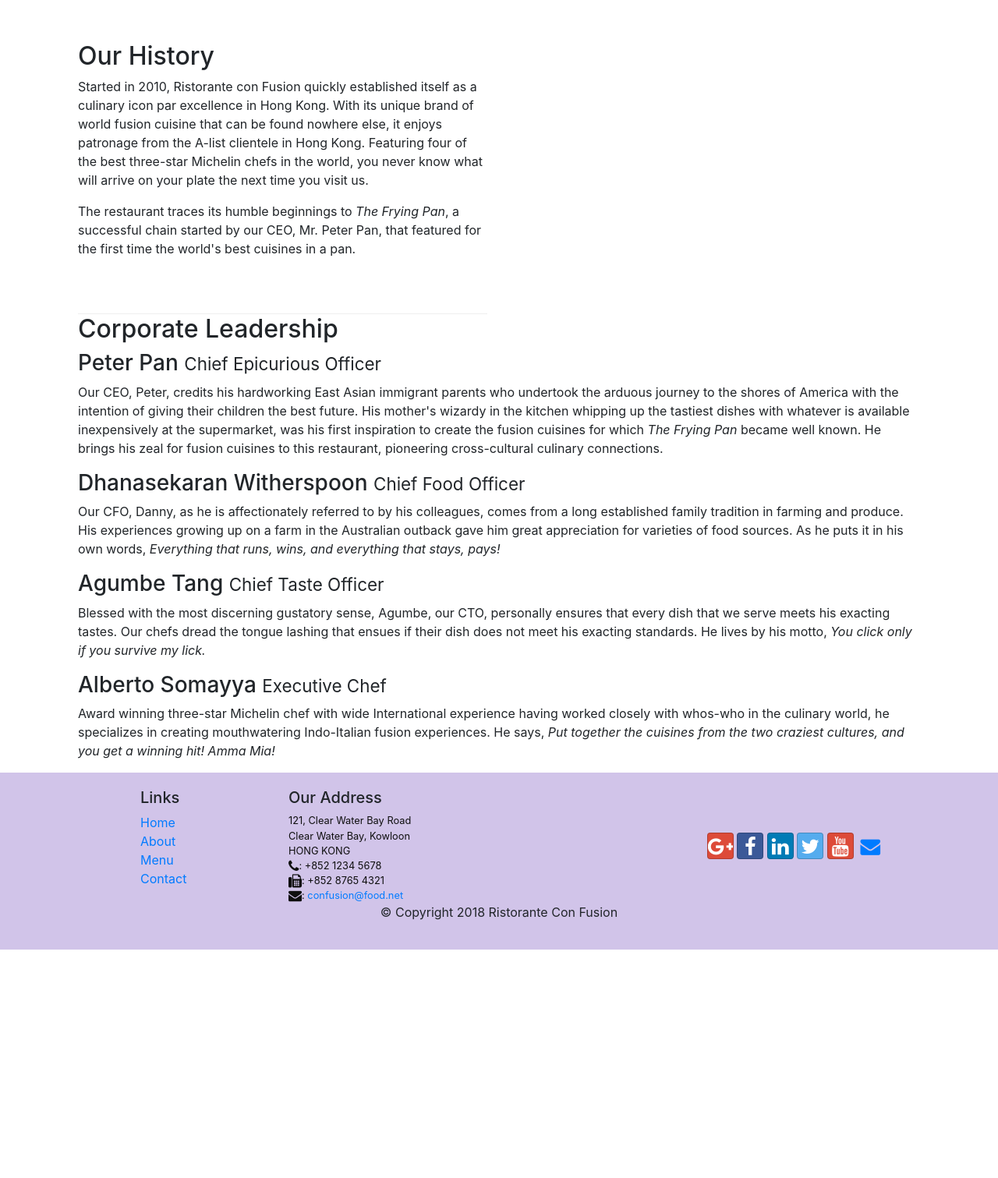
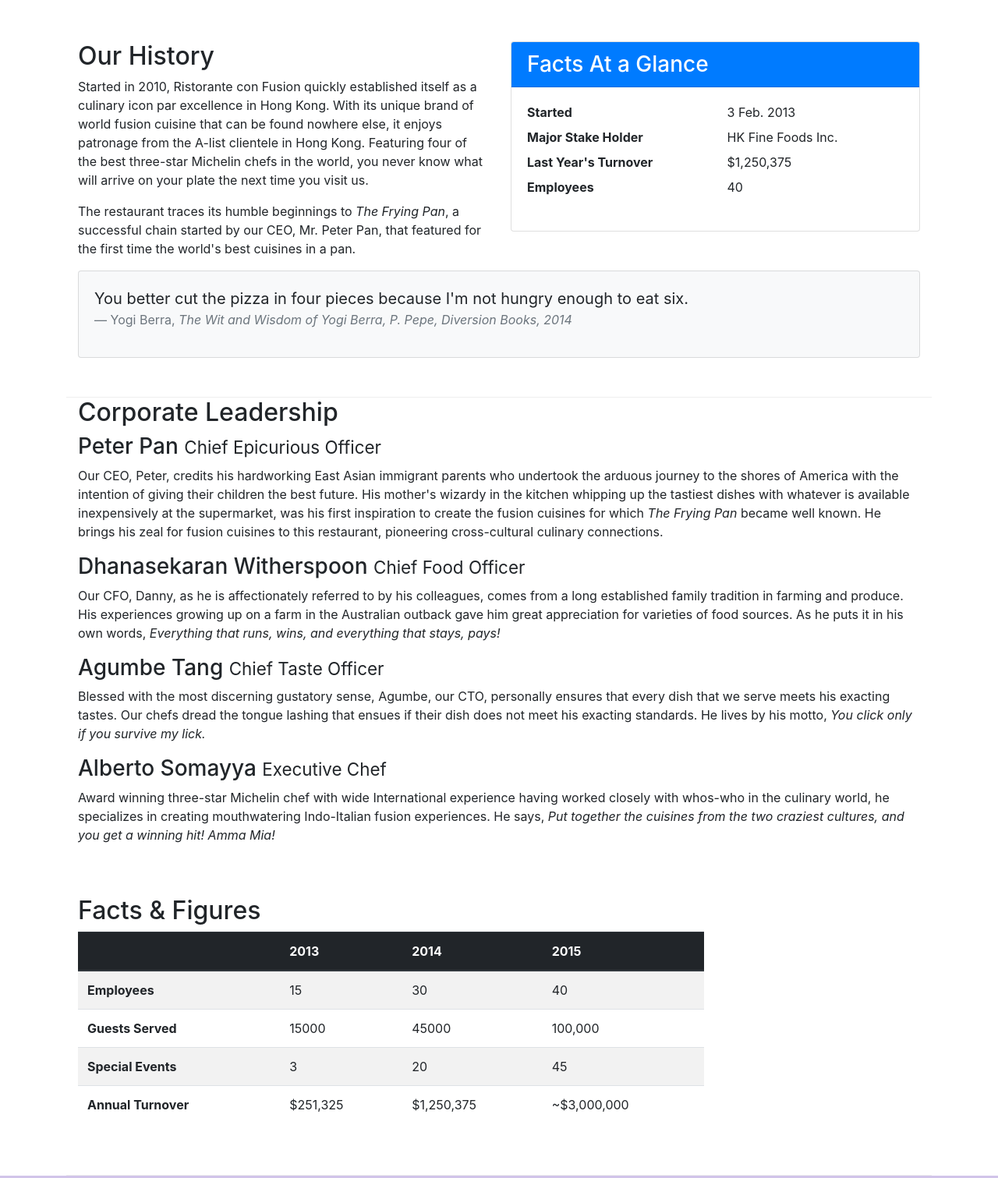
Before and after one commit to x1jinchu1x/conFusionBootstrap4, a website: page aboutus.html in a window 1280 px wide. Shown: the part 462-1973 px from the top of the page at 78% size. Before the commit the page ends 1680 px from the top, so only its background shows below. Drawn offline with nearby package versions, Linux system fonts and the light colour scheme.

Commit message:
Tables and Cards

```diff
--- a/aboutus.html
+++ b/aboutus.html
@@ -57,13 +57,40 @@
             </div>
         </div>
 
-        <div class="col-12 col-sm-6">
-            <div class="row-content">
+        <div class="row row-content">
+            <div class="col-sm-6">
                 <h2>Our History</h2>
                 <p>Started in 2010, Ristorante con Fusion quickly established itself as a culinary icon par excellence in Hong Kong. With its unique brand of world fusion cuisine that can be found nowhere else, it enjoys patronage from the A-list clientele in Hong Kong.  Featuring four of the best three-star Michelin chefs in the world, you never know what will arrive on your plate the next time you visit us.</p>
                 <p>The restaurant traces its humble beginnings to <em>The Frying Pan</em>, a successful chain started by our CEO, Mr. Peter Pan, that featured for the first time the world's best cuisines in a pan.</p>
             </div>
-            <div>
+            <div class="col-sm">
+                    <div class="card">
+                            <h3 class="card-header bg-primary text-white">Facts At a Glance</h3>
+                            <div class="card-body">
+                                <dl class="row">
+                                    <dt class="col-6">Started</dt>
+                                    <dd class="col-6">3 Feb. 2013</dd>
+                                    <dt class="col-6">Major Stake Holder</dt>
+                                    <dd class="col-6">HK Fine Foods Inc.</dd>
+                                    <dt class="col-6">Last Year's Turnover</dt>
+                                    <dd class="col-6">$1,250,375</dd>
+                                    <dt class="col-6">Employees</dt>
+                                    <dd class="col-6">40</dd>
+                                </dl>
+                            </div>
+                    </div>
+            </div>
+            <div class="col-12">
+                <div class="card card-body bg-light">
+                    <blockquote class="blockquote">
+                        <p class="mb-0">You better cut the pizza in four pieces because
+                            I'm not hungry enough to eat six.</p>
+                        <footer class="blockquote-footer">Yogi Berra,
+                            <cite title="Source Title">The Wit and Wisdom of Yogi Berra,
+                            P. Pepe, Diversion Books, 2014</cite>
+                        </footer>
+                    </blockquote>
+                </div>
             </div>
         </div>
 
@@ -81,6 +108,50 @@
                 <p class="d-none d-sm-block">Award winning three-star Michelin chef with wide International experience having worked closely with whos-who in the culinary world, he specializes in creating mouthwatering Indo-Italian fusion experiences. He says, <em>Put together the cuisines from the two craziest cultures, and you get a winning hit! Amma Mia!</em></p>
             </div>
        </div>
+       <div class="row row-content">
+            <div class="col-12 col-sm-9">
+                <h2>Facts &amp; Figures</h2>
+                <div class="table-responsive">
+                    <table class="table table-striped">
+                        <thead class="thead-dark">
+                            <tr>
+                                <th>&nbsp;</th>
+                                <th>2013</th>
+                                <th>2014</th>
+                                <th>2015</th>
+                            </tr>
+                        </thead>
+                        <tbody>
+                            <tr>
+                                <th>Employees</th>
+                                <td>15</td>
+                                <td>30</td>
+                                <td>40</td>
+                            </tr>
+                            <tr>
+                                <th>Guests Served</th>
+                                <td>15000</td>
+                                <td>45000</td>
+                                <td>100,000</td>
+                            </tr>
+                            <tr>
+                                <th>Special Events</th>
+                                <td>3</td>
+                                <td>20</td>
+                                <td>45</td>
+                            </tr>
+                            <tr>
+                                <th>Annual Turnover</th>
+                                <td>$251,325</td>
+                                <td>$1,250,375</td>
+                                <td>~$3,000,000</td>
+                            </tr>
+                        </tbody>
+                    </table>
+                </div>
+            </div>
+                <div class="col-12 col-sm-3"></div>
+        </div>
 
     </div>
 
```
